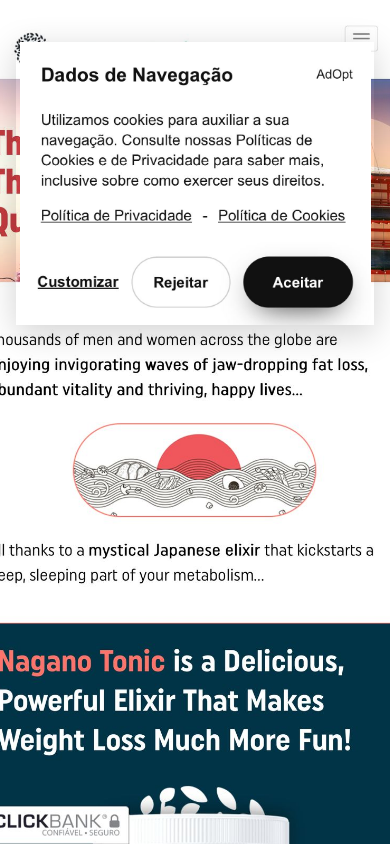
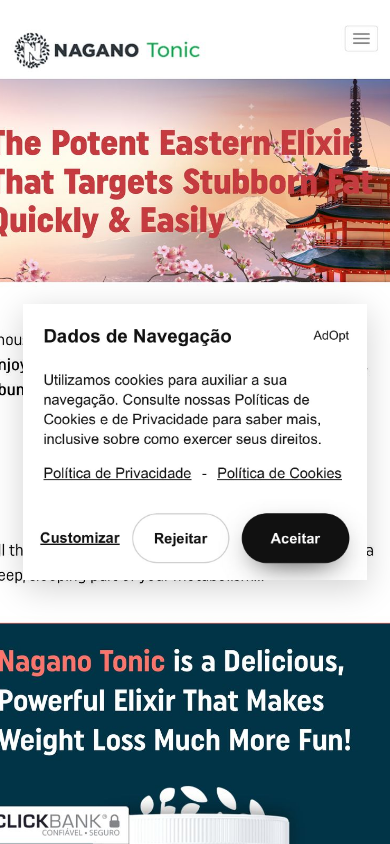
Before and after one commit to Jhowtelli/leanbody.nagano, a plain HTML site: page index.html in a window 390 px wide. Drawn offline with Linux system fonts and the light colour scheme.

Commit message:
style.css

```diff
--- a/style.css
+++ b/style.css
@@ -46,6 +46,7 @@ body {
   outline: none;
   box-shadow: 0 8px 32px 0 rgba(0,0,0,0.18);
   animation: float 2.5s ease-in-out infinite;
+  background: transparent;
 }
 .cookie-img-desktop:hover,
 .cookie-img-desktop:active,
@@ -68,14 +69,14 @@ body {
 /* Responsividade para celulares e tablets */
 @media (max-width: 900px) {
   body {
+    min-height: 100svh;
     background: url('capturacel.jpg') no-repeat center center fixed;
     background-size: cover;
     background-attachment: fixed;
     flex-direction: column;
-    min-height: 100dvh;
-    justify-content: flex-start;
-    padding-top: 5vh;
-    padding-bottom: 5vh;
+    justify-content: center;
+    align-items: center;
+    padding: 0;
   }
   .img-mobile {
     display: block;
@@ -84,20 +85,21 @@ body {
     display: none;
   }
   .cookie-img-mobile {
-    width: 80vw;
-    max-width: 340px;
+    width: 68vw;
+    max-width: 320px;
     min-width: 120px;
-    margin: 0 auto;
-    padding: 0 2vw;
+    margin: 40px auto 0 auto; /* Adiciona espaço acima da imagem */
+    padding: 0;
+    box-sizing: border-box;
   }
 }
 
 /* Ajuste extra para celulares muito pequenos */
 @media (max-width: 400px) {
   .cookie-img-mobile {
-    width: 90vw;
+    width: 88vw;
     max-width: 95vw;
     min-width: 90px;
-    padding: 0 1vw;
+    padding: 0;
   }
 }
```
